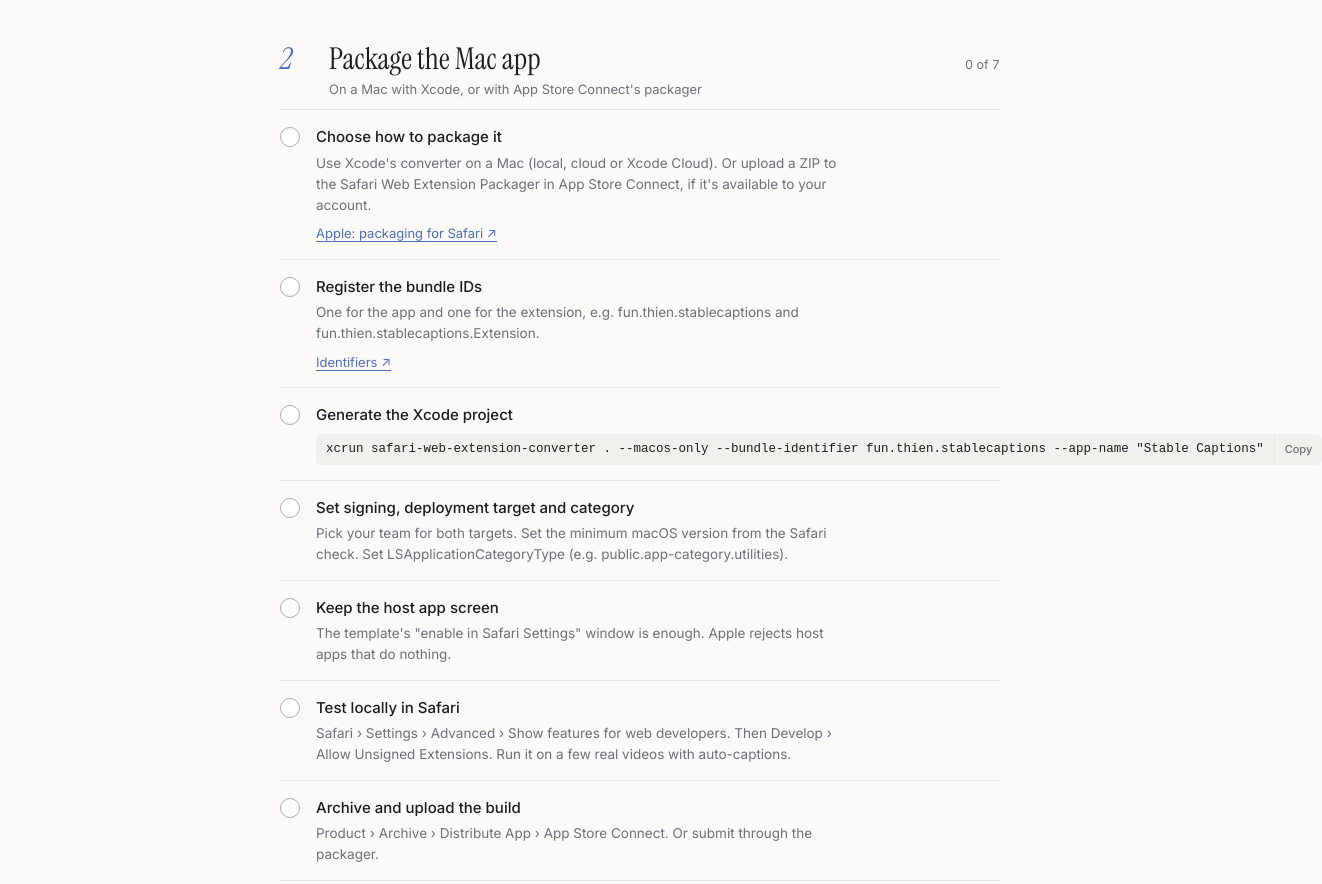
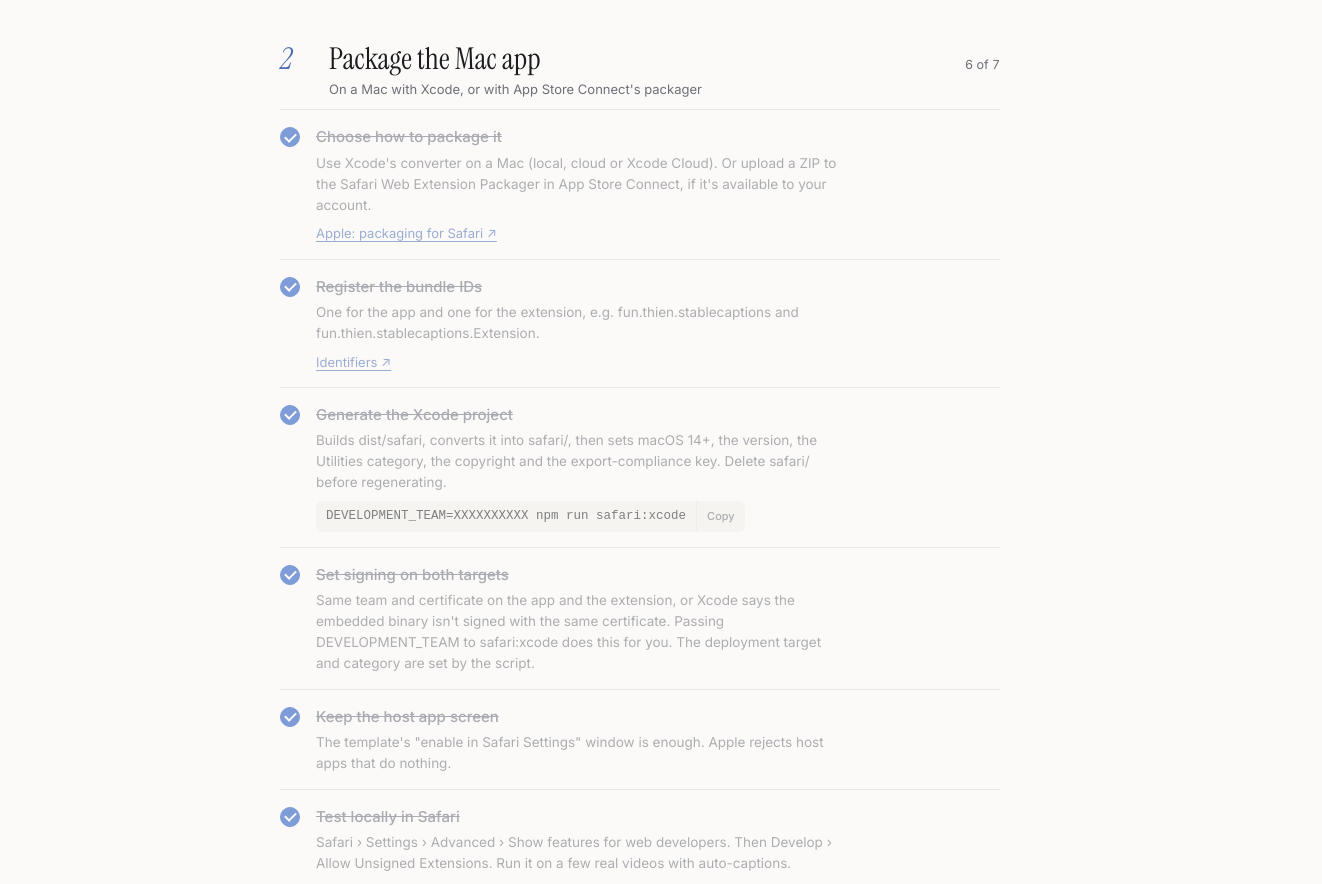
Before and after one commit to thienlh/yt-stable-captions, a browser extension: page docs/safari-launch-checklist.html in a window 1280 px wide. Shown: the part 1295-2179 px from the top of the page, 1322 px wide, since content can reach past the window. Drawn offline with Linux system fonts and the light colour scheme.

Commit message:
Checklist: safari:xcode steps, tick finished Safari items

```diff
--- a/docs/safari-launch-checklist.html
+++ b/docs/safari-launch-checklist.html
@@ -108,7 +108,7 @@
 @media (prefers-reduced-motion: reduce) { * { transition: none !important; animation: none !important; } }
 </style>
 <main id="app"></main>
-<script type="application/json" id="state">{"done":{"icons":true,"appicon":true,"name":true,"version":true,"zip":true,"tests":true},"updated":"2026-10-03T16:38:45.000Z"}</script>
+<script type="application/json" id="state">{"done":{"icons":true,"appicon":true,"name":true,"version":true,"zip":true,"tests":true,"mainworld":true,"route":true,"bundle":true,"convert":true,"signing":true,"hostapp":true,"local":true,"export":true},"updated":"2026-10-06T14:00:46.000Z"}</script>
 <script id="app-js">
 (function () {
   var TITLE = "Safari Launch Checklist";
@@ -126,8 +126,8 @@
     { id: "pkg", title: "Package the Mac app", where: "On a Mac with Xcode, or with App Store Connect's packager", items: [
       { id: "route", t: "Choose how to package it", d: "Use Xcode's converter on a Mac (local, cloud or Xcode Cloud). Or upload a ZIP to the Safari Web Extension Packager in App Store Connect, if it's available to your account.", href: "https://developer.apple.com/documentation/safariservices/packaging-a-web-extension-for-safari", hrefText: "Apple: packaging for Safari" },
       { id: "bundle", t: "Register the bundle IDs", d: "One for the app and one for the extension, e.g. fun.thien.stablecaptions and fun.thien.stablecaptions.Extension.", href: "https://developer.apple.com/account/resources/identifiers/list", hrefText: "Identifiers" },
-      { id: "convert", t: "Generate the Xcode project", code: "xcrun safari-web-extension-converter . --macos-only --bundle-identifier fun.thien.stablecaptions --app-name \"Stable Captions\"" },
-      { id: "signing", t: "Set signing, deployment target and category", d: "Pick your team for both targets. Set the minimum macOS version from the Safari check. Set LSApplicationCategoryType (e.g. public.app-category.utilities)." },
+      { id: "convert", t: "Generate the Xcode project", d: "Builds dist/safari, converts it into safari/, then sets macOS 14+, the version, the Utilities category, the copyright and the export-compliance key. Delete safari/ before regenerating.", code: "DEVELOPMENT_TEAM=XXXXXXXXXX npm run safari:xcode" },
+      { id: "signing", t: "Set signing on both targets", d: "Same team and certificate on the app and the extension, or Xcode says the embedded binary isn't signed with the same certificate. Passing DEVELOPMENT_TEAM to safari:xcode does this for you. The deployment target and category are set by the script." },
       { id: "hostapp", t: "Keep the host app screen", d: "The template's \"enable in Safari Settings\" window is enough. Apple rejects host apps that do nothing." },
       { id: "local", t: "Test locally in Safari", d: "Safari › Settings › Advanced › Show features for web developers. Then Develop › Allow Unsigned Extensions. Run it on a few real videos with auto-captions." },
       { id: "upload", t: "Archive and upload the build", d: "Product › Archive › Distribute App › App Store Connect. Or submit through the packager." }
@@ -145,7 +145,7 @@
       { id: "privacylabel", t: "Fill in App Privacy: Data Not Collected", d: "Add the privacy policy URL from phase 3." },
       { id: "age", t: "Answer the age rating questions" },
       { id: "price", t: "Set price and availability", d: "Paid upfront, around US$2.99–4.99, since the Chrome and Firefox versions are free. Then choose the countries to sell in." },
-      { id: "export", t: "Answer export compliance", d: "No non-exempt encryption. You can set ITSAppUsesNonExemptEncryption = NO in Info.plist so it isn't asked on every build." },
+      { id: "export", t: "Answer export compliance", d: "No non-exempt encryption. safari:xcode puts ITSAppUsesNonExemptEncryption = NO in Info.plist, so App Store Connect doesn't ask on every build." },
       { id: "copyright", t: "Add the copyright line", d: "e.g. 2026 MakeIt" }
     ]},
     { id: "ship", title: "Beta test and submit", where: "TestFlight, then App Review", items: [
```
